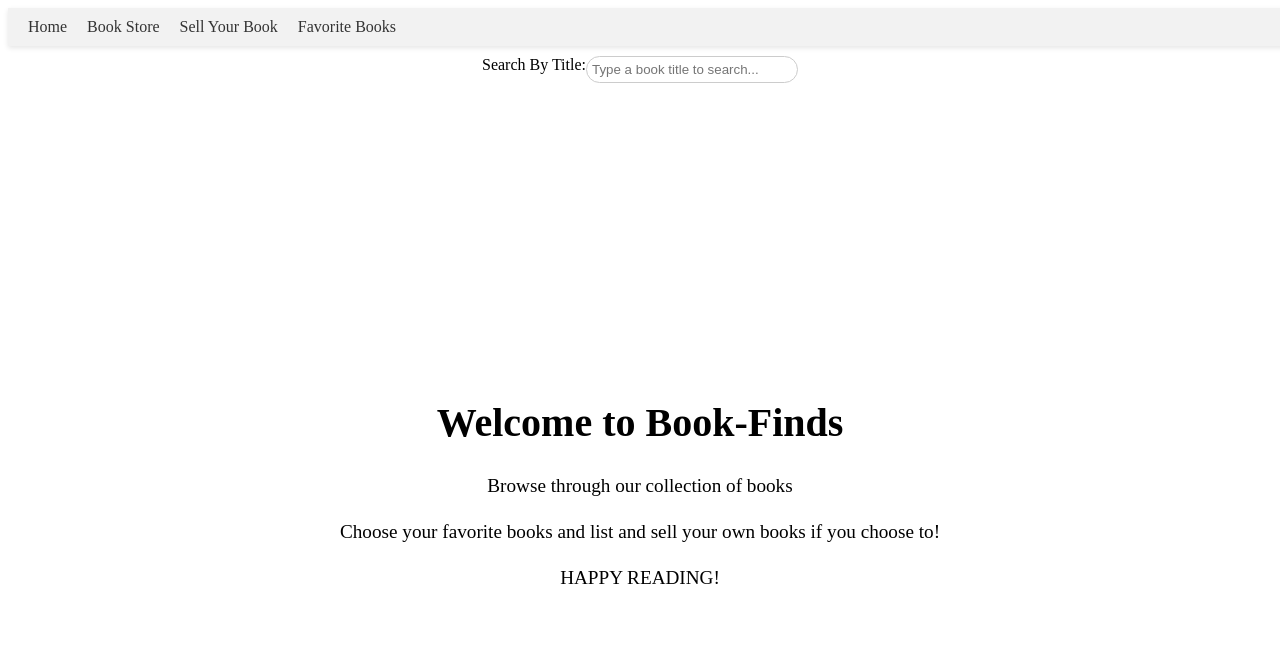
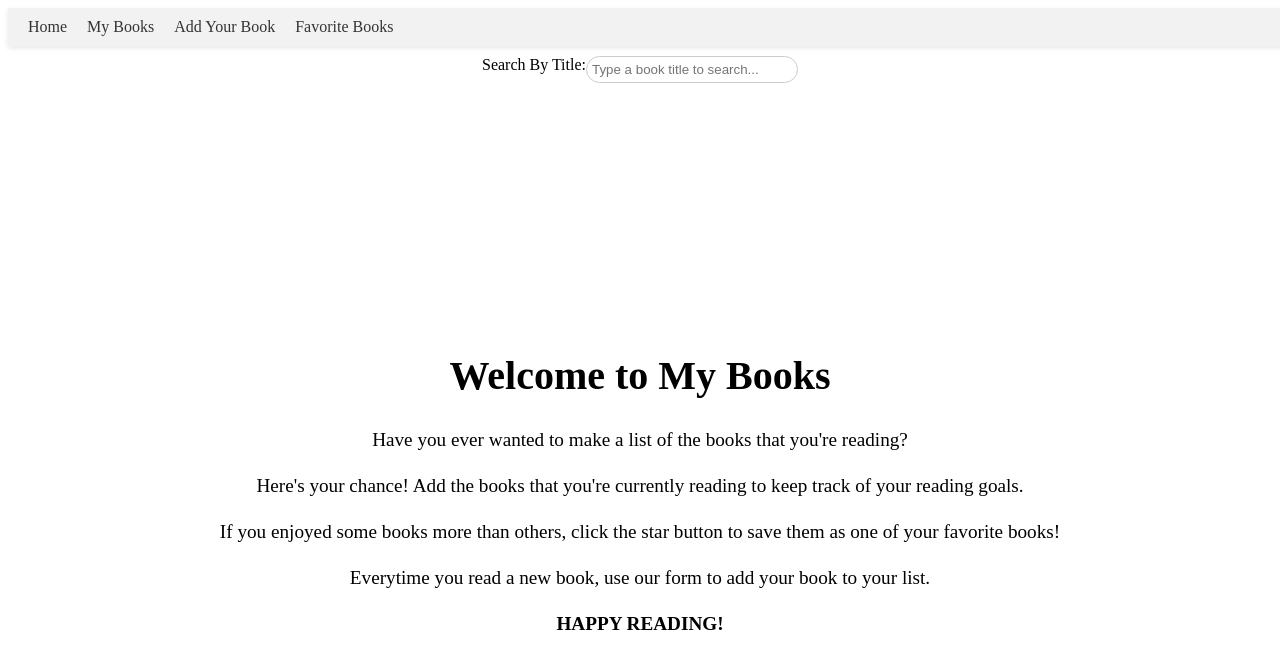
Before and after one commit to Alessandro220561/the-book-shelf, a React (Create React App) app: page / in a window 1280 px wide. Shown: the top 668 px of the page. Built offline with nearby package versions, Linux system fonts and the light colour scheme; data requests are answered from the project's data file.

Commit message:
changed navlink and route names

```diff
--- a/src/App.js
+++ b/src/App.js
@@ -15,7 +15,6 @@ function App() {
   const [favoriteBooks, setFavoriteBooks] = useState([]);
 
 
-
   useEffect(() => {
     fetch('http://localhost:3000/books')
     .then(response => response.json())
@@ -24,7 +23,9 @@ function App() {
 
   const addToFavorites = (book) => {
       const updatedBook = {...book, favorite: true};
-      setFavoriteBooks([...favoriteBooks, updatedBook])
+
+      //setFavoriteBooks([...favoriteBooks, updatedBook]);
+
   }
 
   return (
@@ -32,13 +33,13 @@ function App() {
   <NavBar />
   <BookSearch titleSearch={ titleSearch } setTitleSearch={ setTitleSearch }/>
   <Switch>
-    <Route exact path="/store" >
+    <Route exact path="/mycollection" >
       <BooksCollection books={ books } titleSearch={ titleSearch } addToFavorites={ addToFavorites }/>
     </Route>
-    <Route path="/sell">
+    <Route path="/add-book">
       <BookForm books={ books } setBooks={ setBooks } />
     </Route>
-    <Route path='/favorite'>
+    <Route path='/favorites'>
       <FavoriteBooks favoriteBooks={ favoriteBooks }/>
     </Route>
     <Route exact path="/">
--- a/src/BookCard.js
+++ b/src/BookCard.js
@@ -1,7 +1,11 @@
-import React, { useState } from "react";
+import React, { useEffect, useState } from "react";
 
 const BookCard = ({ book, addToFavorites }) => {
     const [isFavorite, setIsFavorite] = useState(false)
+
+    useEffect(() => {
+        setIsFavorite(book.favorite)
+    }, [book.favorite])
 
     const handleOnClick = () => {
         setIsFavorite(!isFavorite)
--- a/src/Home.js
+++ b/src/Home.js
@@ -3,10 +3,12 @@ import React from "react";
 const Home = () => {
     return (
         <div className="home-container">
-            <h1>Welcome to <strong>Book-Finds</strong></h1>
-            <p>Browse through our collection of books</p>
-            <p>Choose your favorite books and list and sell your own books if you choose to!</p>
-            <p>HAPPY READING!</p>
+            <h1>Welcome to My Books</h1>
+            <p>Have you ever wanted to make a list of the books that you're reading?</p>
+            <p>Here's your chance! Add the books that you're currently reading to keep track of your reading goals.</p>
+            <p>If you enjoyed some books more than others, click the star button to save them as one of your favorite books!</p>
+            <p>Everytime you read a new book, use our form to add your book to your list.</p>
+            <p><strong>HAPPY READING!</strong></p>
         </div>
     )
 };
--- a/src/NavBar.js
+++ b/src/NavBar.js
@@ -1,30 +1,5 @@
 import React from "react";
 import { NavLink } from "react-router-dom/cjs/react-router-dom.min";
-
-//  const linkStyles = {
-//     display: "inline",
-//     padding: "8px",
-//     background: "#dddddd"
-//  }
-
-//  const activeLinkStyles = {
-//      background: "#555",
-//      color: "white"
-//  }
-
-    // const linkStyles = {
-    //     listStyleType: "none",
-    //     display: "inline",
-    //     margin: "0",
-    //     padding: "0",
-    //     overflow: "hidden",
-    //     backgroundColor: "yellow",
-
-    // }
-
-    // const activeLinkStyles = {
-    //     backgroundColor: "#04AA6D"
-    // }
 
 const NavBar = () => {
     return (
@@ -36,18 +11,18 @@ const NavBar = () => {
                 Home
             </NavLink>
             <NavLink
-                to="/store"
+                to="/my-collection"
                 exact
                 activeClassName="active"
             >
-                Book Store
+                My Books
             </NavLink>
             <NavLink
-                to="/sell"
+                to="/add-book"
                 exact
                 activeClassName="active"
             >
-                Sell Your Book
+                Add Your Book
             </NavLink>
             <NavLink
                 to="/favorite"
```
